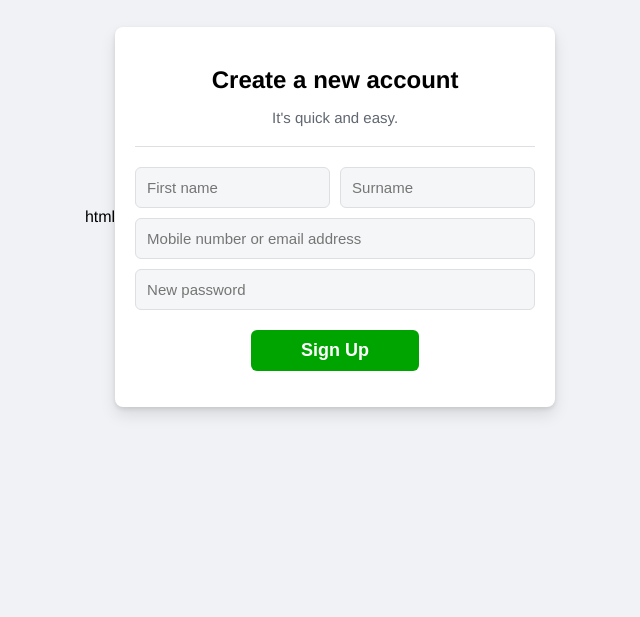
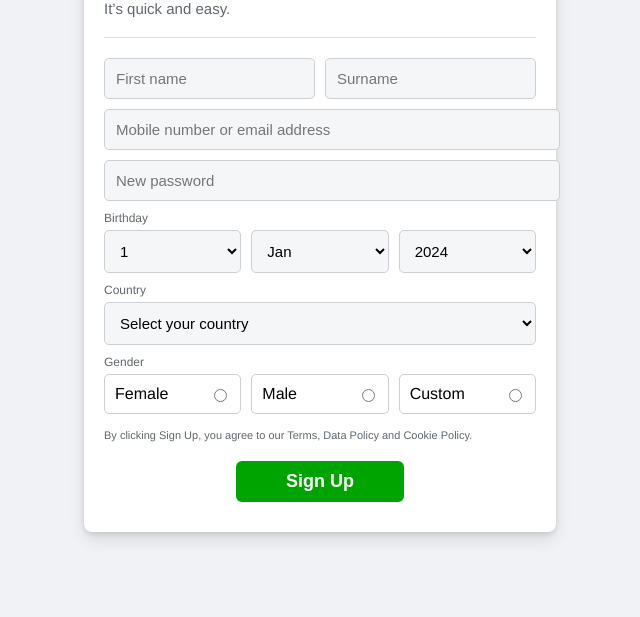
Before and after one commit to samahghazala/test-repo, a plain HTML site: page index.html in a window 1280 px wide. Shown: the part 183-800 px from the top of the page, without its empty margins (320-960 px from the left). Drawn offline with Linux system fonts and the light colour scheme.

Commit message:
Update index.html

```diff
--- a/index.html
+++ b/index.html
@@ -1,36 +1,142 @@
-html
 <!DOCTYPE html>
 <html lang="en">
 <head>
     <meta charset="UTF-8">
     <meta name="viewport" content="width=device-width, initial-scale=1.0">
-    <title>Facebook Registration Clone</title>
+    <title>Sign Up for Facebook | Facebook</title>
     <style>
-        body { font-family: Helvetica, Arial, sans-serif; background-color: #f0f2f5; display: flex; justify-content: center; align-items: center; height: 100vh; margin: 0; }
-        .container { background: white; padding: 20px; border-radius: 8px; box-shadow: 0 2px 4px rgba(0, 0, 0, .1), 0 8px 16px rgba(0, 0, 0, .1); width: 400px; text-align: center; }
-        h2 { margin-bottom: 5px; font-size: 24px; font-weight: bold; }
+        body {
+            font-family: Helvetica, Arial, sans-serif;
+            background-color: #f0f2f5;
+            display: flex;
+            justify-content: center;
+            align-items: center;
+            height: 100vh;
+            margin: 0;
+        }
+        .container {
+            background: white;
+            padding: 20px;
+            border-radius: 8px;
+            box-shadow: 0 2px 4px rgba(0, 0, 0, 0.1), 0 8px 16px rgba(0, 0, 0, 0.1);
+            width: 432px;
+        }
+        h2 { margin-bottom: 5px; font-size: 32px; }
         p { color: #606770; font-size: 15px; margin-bottom: 20px; }
-        hr { border: 0; border-top: 1px solid #dddfe2; margin: 15px 0; }
-        input { width: 100%; padding: 11px; margin: 5px 0; border: 1px solid #dddfe2; border-radius: 6px; box-sizing: border-box; background-color: #f5f6f7; font-size: 15px; }
-        .row { display: flex; gap: 10px; }
-        .btn { background-color: #00a400; color: white; border: none; padding: 10px 50px; font-size: 18px; font-weight: bold; border-radius: 6px; cursor: pointer; margin-top: 15px; }
-        .btn:hover { background-color: #008a00; }
+        hr { border: 0; border-top: 1px solid #dadde1; margin-bottom: 20px; }
+
+        .input-row { display: flex; gap: 10px; margin-bottom: 10px; }
+        input[type="text"], input[type="password"], select {
+            width: 100%;
+            padding: 11px;
+            border: 1px solid #ccd0d5;
+            border-radius: 5px;
+            background-color: #f5f6f7;
+            font-size: 15px;
+        }
+        .label-text { font-size: 12px; color: #606770; margin-top: 10px; margin-bottom: 5px; }
+        .flex-select { display: flex; gap: 10px; }
+
+        .gender-wrap {
+            display: flex;
+            gap: 10px;
+            border: 1px solid #ccd0d5;
+            padding: 10px;
+            border-radius: 5px;
+            flex: 1;
+            justify-content: space-between;
+            align-items: center;
+        }
+
+        .signup-btn {
+            background-color: #00a400;
+            color: white;
+            border: none;
+            border-radius: 6px;
+            font-size: 18px;
+            font-weight: bold;
+            padding: 10px 50px;
+            display: block;
+            margin: 20px auto 10px;
+            cursor: pointer;
+        }
     </style>
 </head>
 <body>
+
 <div class="container">
-        <h2>Create a new account</h2>
-        <p>It's quick and easy.</p>
+    <h2>Sign Up</h2>
+    <p>It’s quick and easy.</p>
     <hr>
-        <form>
-            <div class="row">
+
+    <form action="#">
+        <div class="input-row">
             <input type="text" placeholder="First name" required>
             <input type="text" placeholder="Surname" required>
         </div>
+
+        <div style="margin-bottom: 10px;">
             <input type="text" placeholder="Mobile number or email address" required>
+        </div>
+
+        <div style="margin-bottom: 10px;">
             <input type="password" placeholder="New password" required>
-            <button type="submit" class="btn">Sign Up</button>
+        </div>
+
+        <div class="label-text">Birthday</div>
+        <div class="flex-select">
+            <select name="day">
+                <option value="1">1</option>
+                <option value="2">2</option>
+                </select>
+            <select name="month">
+                <option value="Jan">Jan</option>
+                <option value="Feb">Feb</option>
+                </select>
+            <select name="year">
+                <option value="2024">2024</option>
+                <option value="2023">2023</option>
+                </select>
+        </div>
+
+        <div class="label-text">Country</div>
+        <select name="country" required>
+            <option value="" disabled selected>Select your country</option>
+            <option value="US">United States</option>
+            <option value="UK">United Kingdom</option>
+            <option value="CA">Canada</option>
+            <option value="AU">Australia</option>
+            <option value="FR">France</option>
+            <option value="DE">Germany</option>
+            <option value="IN">India</option>
+            <option value="EG">Egypt</option>
+            <option value="BR">Brazil</option>
+            <option value="JP">Japan</option>
+            </select>
+
+        <div class="label-text">Gender</div>
+        <div class="input-row">
+            <div class="gender-wrap">
+                <label>Female</label>
+                <input type="radio" name="gender" value="female">
+            </div>
+            <div class="gender-wrap">
+                <label>Male</label>
+                <input type="radio" name="gender" value="male">
+            </div>
+            <div class="gender-wrap">
+                <label>Custom</label>
+                <input type="radio" name="gender" value="custom">
+            </div>
+        </div>
+
+        <p style="font-size: 11px; margin-top: 15px;">
+            By clicking Sign Up, you agree to our Terms, Data Policy and Cookie Policy.
+        </p>
+
+        <button type="submit" class="signup-btn">Sign Up</button>
     </form>
 </div>
+
 </body>
 </html>
```
Lines whose indentation alone changed are shown as unchanged.
